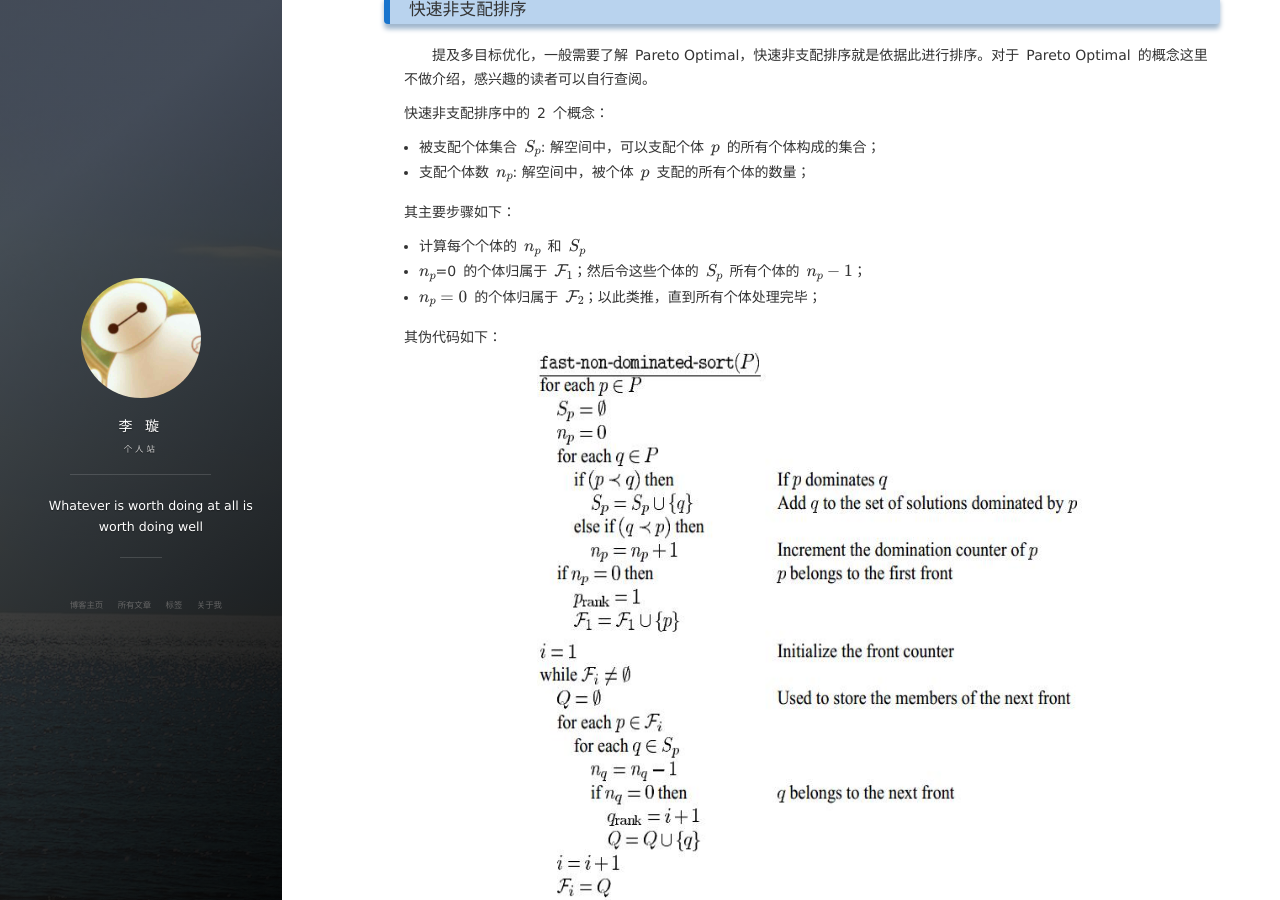
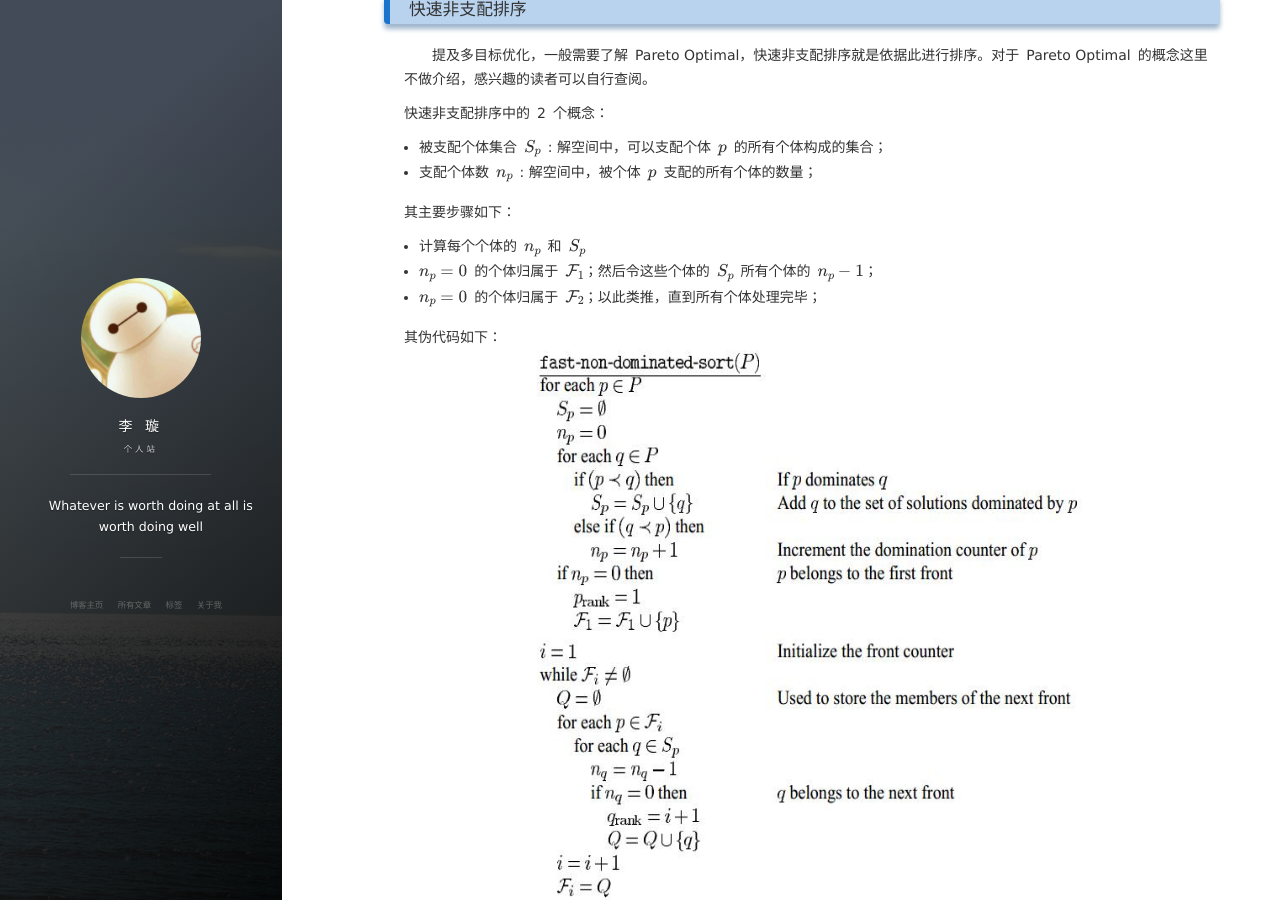
Before and after one commit to leexuan/leexuan.github.io, a Jekyll site: the page built from _posts/2014-04-08-NSGA-II Algorithm.md, in a window 1280 px wide and 900 px high, scrolled down 1331 px. Built offline with Jekyll 4.4.1, drawn with Linux system fonts in a browser that asks for light colours; nearby versions of some CDN libraries; Markdown is read by kramdown in place of the engine named in the settings; formulas are drawn with MathJax 3; comment, search, counter and statistics services are not loaded; part of the change alters nothing that is shown.

Commit message:
Modified.

```diff
--- a/_posts/2014-04-08-NSGA-II Algorithm.md
+++ b/_posts/2014-04-08-NSGA-II Algorithm.md
@@ -49,12 +49,12 @@ NSGA-II&ensp;主循环流程与一般的&ensp;GA&ensp;类似，在构建后代
 &emsp;&emsp;提及多目标优化，一般需要了解&ensp;Pareto Optimal，快速非支配排序就是依据此进行排序。对于&ensp;Pareto Optimal&ensp;的概念这里不做介绍，感兴趣的读者可以自行查阅。
 
 快速非支配排序中的&ensp;2&ensp;个概念：
-* 被支配个体集合&ensp;$$S_p$$: 解空间中，可以支配个体&ensp;$$p$$&ensp;的所有个体构成的集合；
-* 支配个体数&ensp;$$n_p$$: 解空间中，被个体&ensp;$$p$$&ensp;支配的所有个体的数量；
+* 被支配个体集合&ensp;$$S_p$$&ensp;: 解空间中，可以支配个体&ensp;$$p$$&ensp;的所有个体构成的集合；
+* 支配个体数&ensp;$$n_p$$&ensp;: 解空间中，被个体&ensp;$$p$$&ensp;支配的所有个体的数量；
 
 其主要步骤如下：
 * 计算每个个体的&ensp;$$n_p$$&ensp;和&ensp;$$S_p$$&ensp;
-* $$n_p$$=0&ensp;的个体归属于&ensp;$$\mathcal{F}_1$$；然后令这些个体的&ensp;$$S_p$$&ensp;所有个体的&ensp;$$n_p-1$$；
+* $$n_p=0$$&ensp;的个体归属于&ensp;$$\mathcal{F}_1$$；然后令这些个体的&ensp;$$S_p$$&ensp;所有个体的&ensp;$$n_p-1$$；
 * $$n_p=0$$&ensp;的个体归属于&ensp;$$\mathcal{F}_2$$；以此类推，直到所有个体处理完毕；
 
 其伪代码如下：
```
